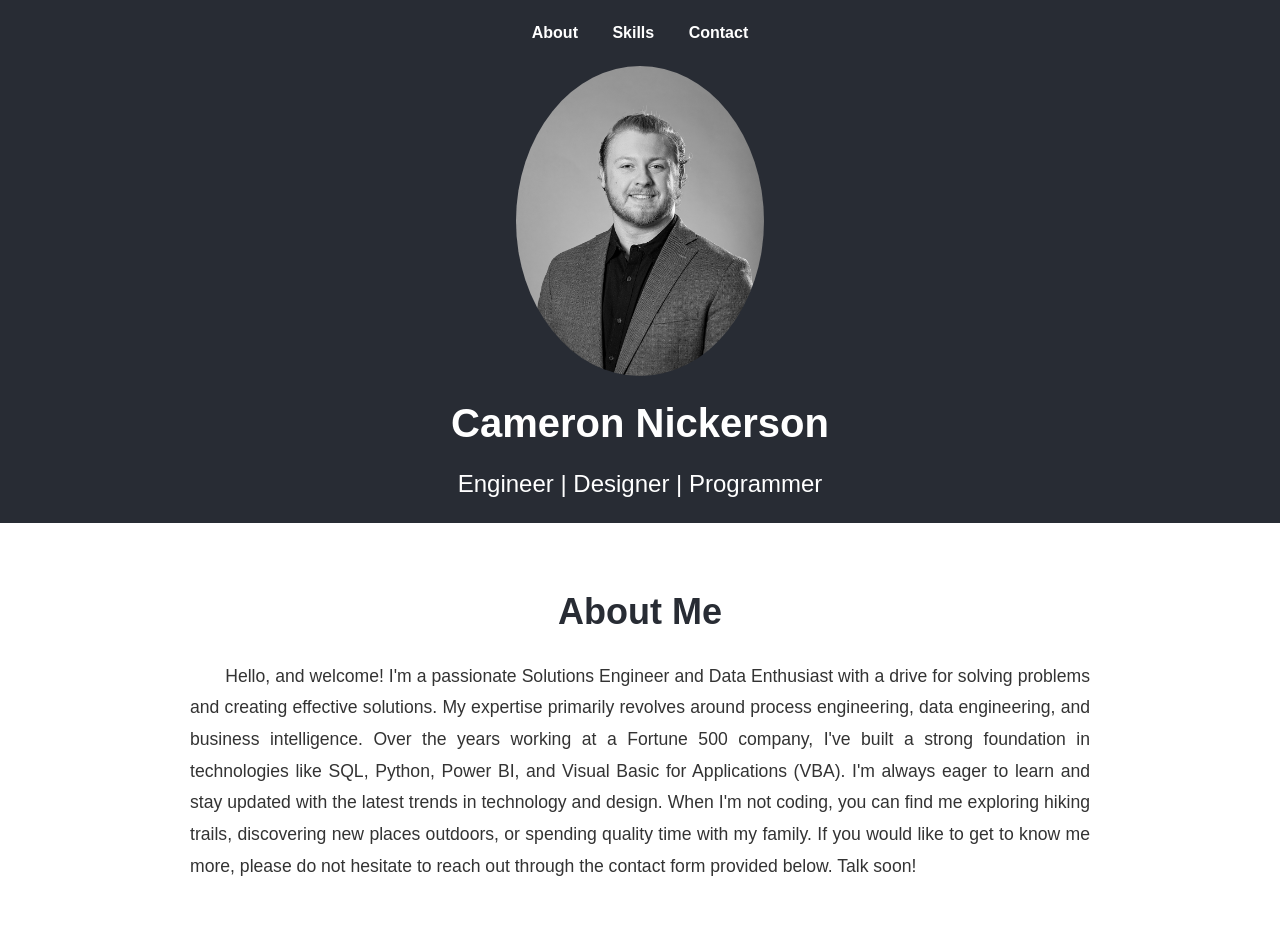
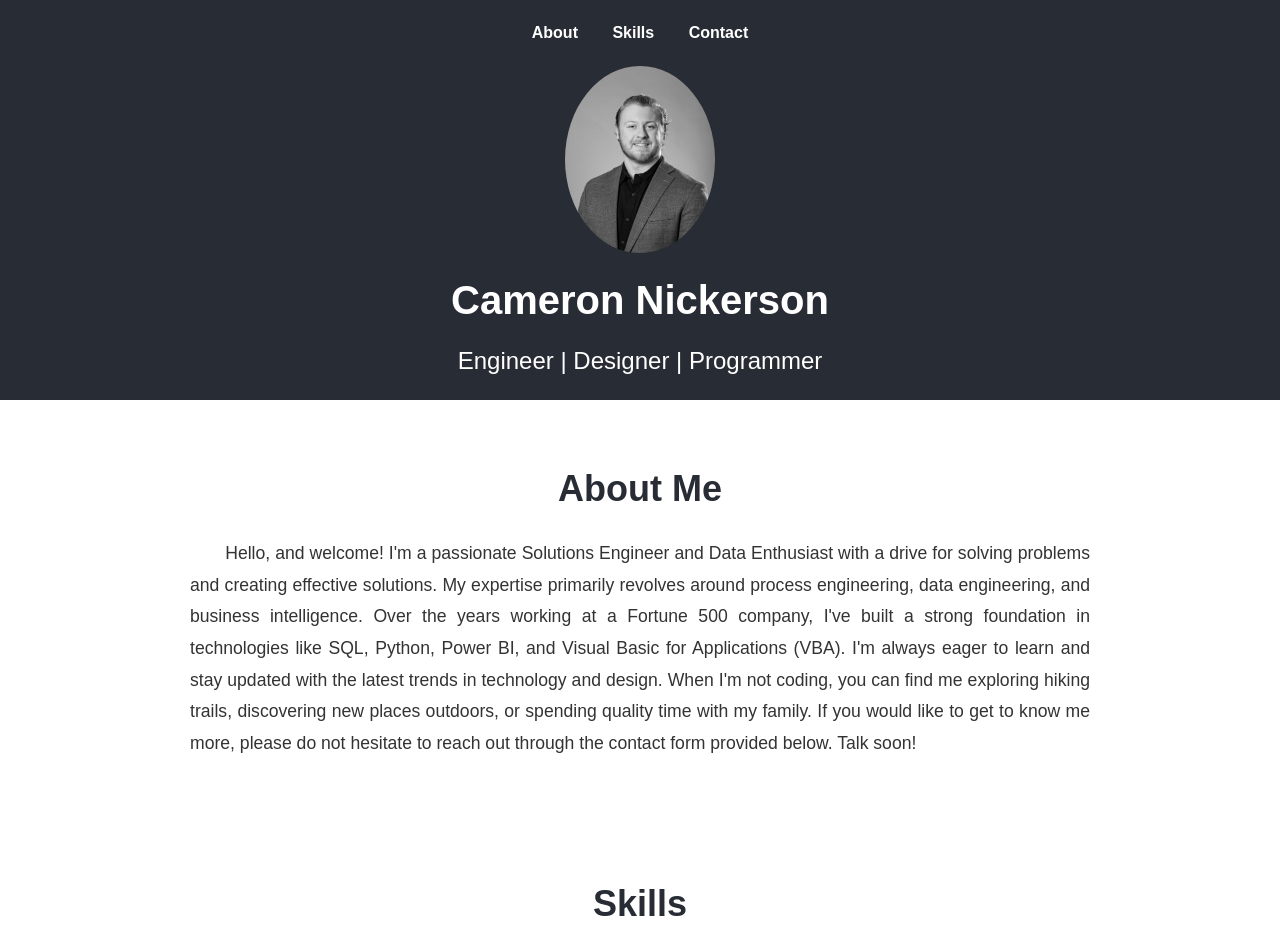
Before and after one commit to cameronnickerson/cameronnickerson.github.io, a website: page index.html in a window 1280 px wide. Shown: the top 935 px of the page. Drawn offline with Linux system fonts and the light colour scheme.

Commit message:
Reduced size of professional headshot in header.

```diff
--- a/styles.css
+++ b/styles.css
@@ -69,7 +69,7 @@ nav ul li a {
 .headshot-header {
     border-radius: 50%; /* Makes the image circular */
     width: 20%; /* Responsive size relative to viewport */
-    max-width: 300px; /* Caps the image size */
+    max-width: 150px; /* Caps the image size */
     height: auto; /* Keeps aspect ratio */
     margin-bottom: 15px; /* Space below the image */
     object-fit: cover; /* Ensures the image doesn't distort */
```
